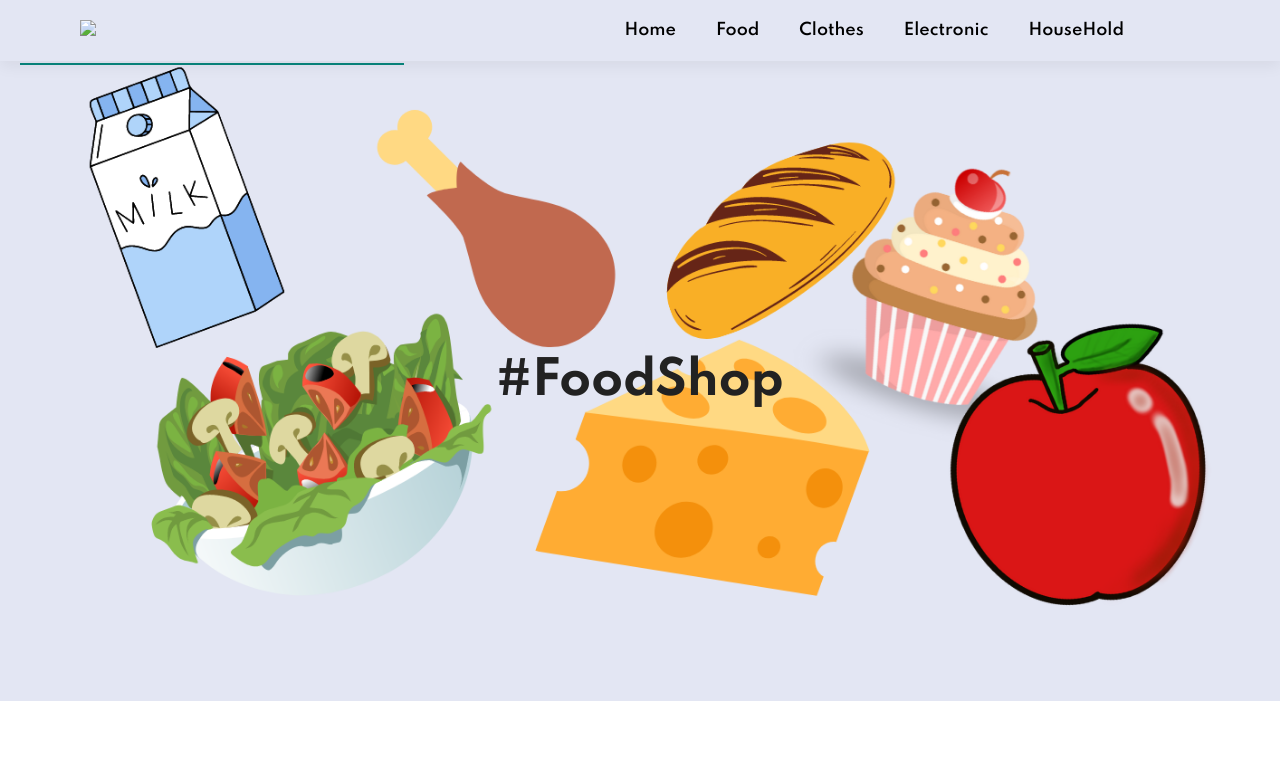
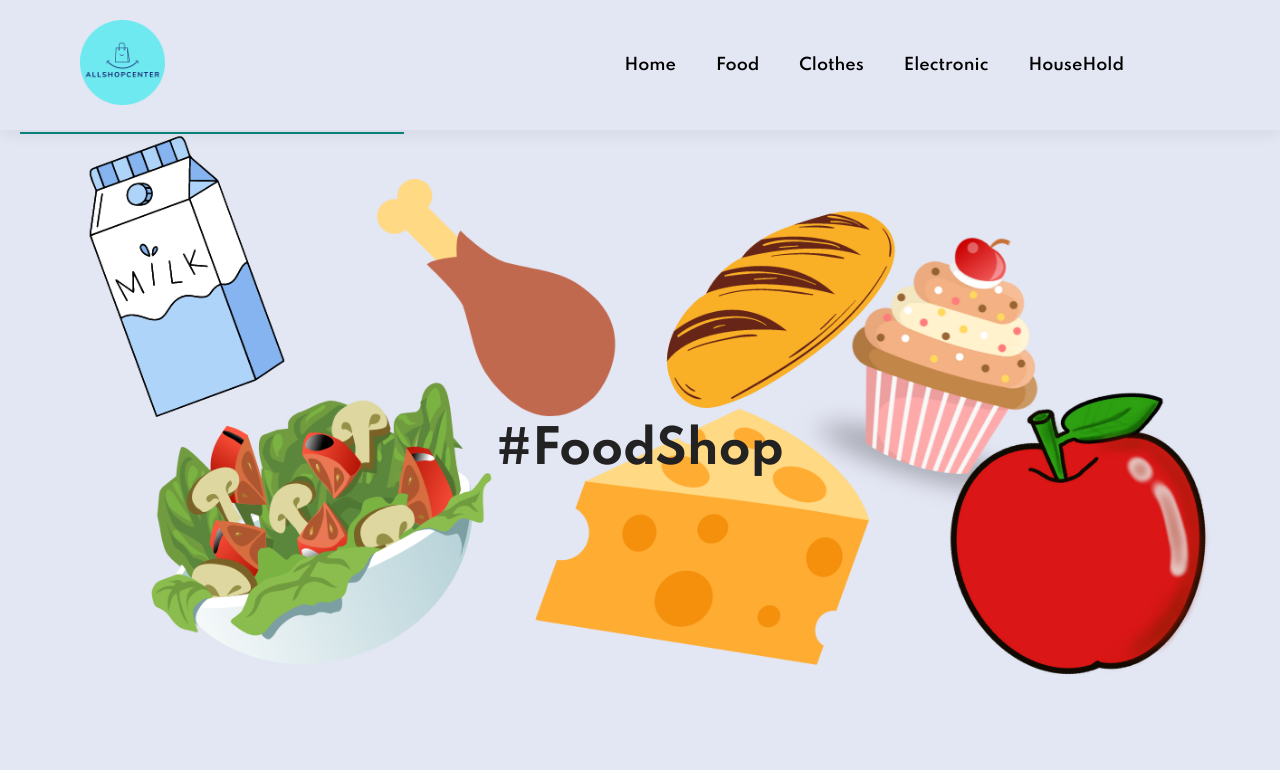
Before and after one commit to SreehanAdigopula/allshopcentre, a plain HTML site: page food.html in a window 1280 px wide. Shown: the top 773 px of the page. Drawn offline with Linux system fonts and the light colour scheme; the site is published under a folder, as on GitHub Pages, so addresses that start at the root find nothing.

Commit message:
Update food.html

```diff
--- a/food.html
+++ b/food.html
@@ -256,7 +256,7 @@
 
     <body>
       <section id="header">
-        <a href="#"><img src="/img/apple-touch-icon.png" class="logo" width="85px"></a>
+        <a href="#"><img src="img/apple-touch-icon.png" class="logo" width="85px"></a>
         <div>
           <ul id="navibar">
             <li><a href="index.html">Home</a></li>
```
